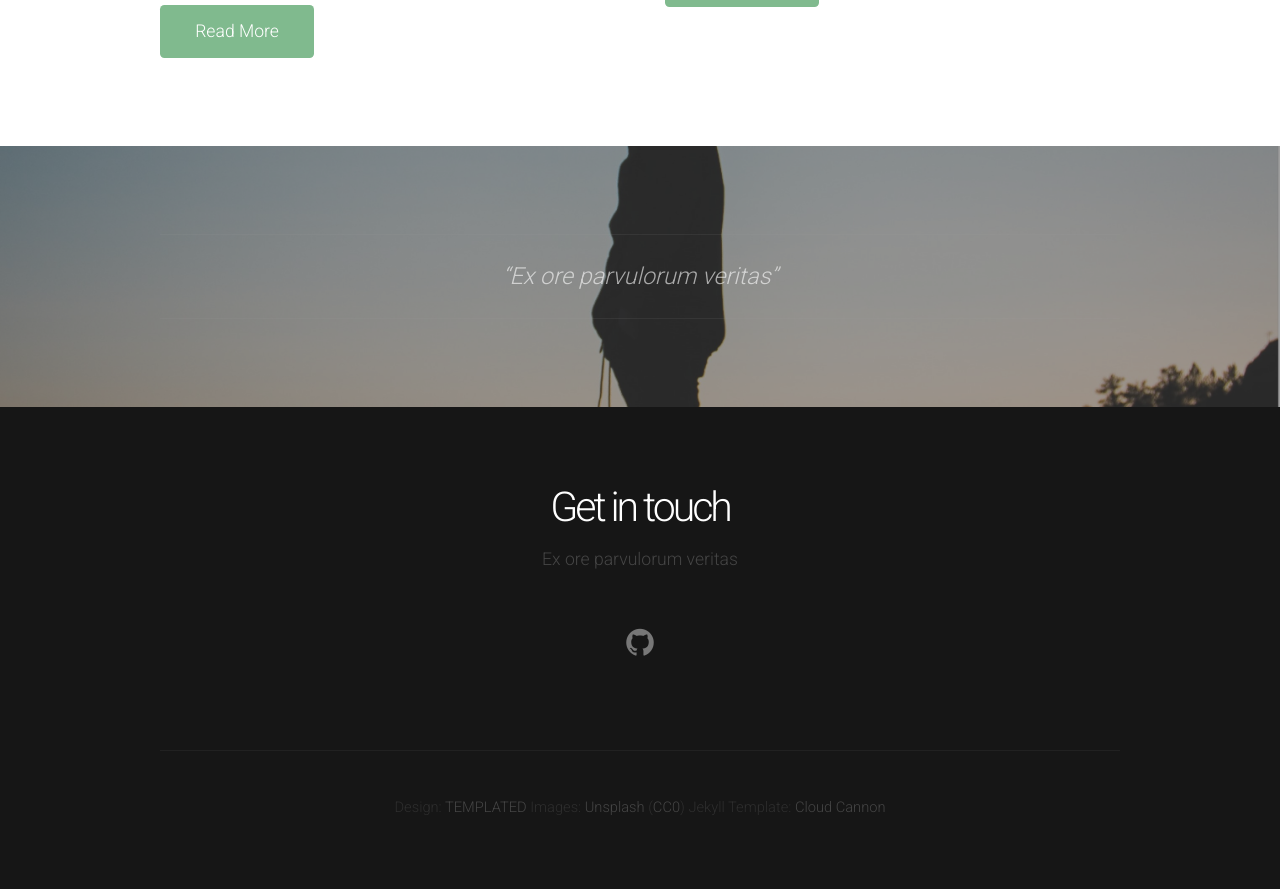
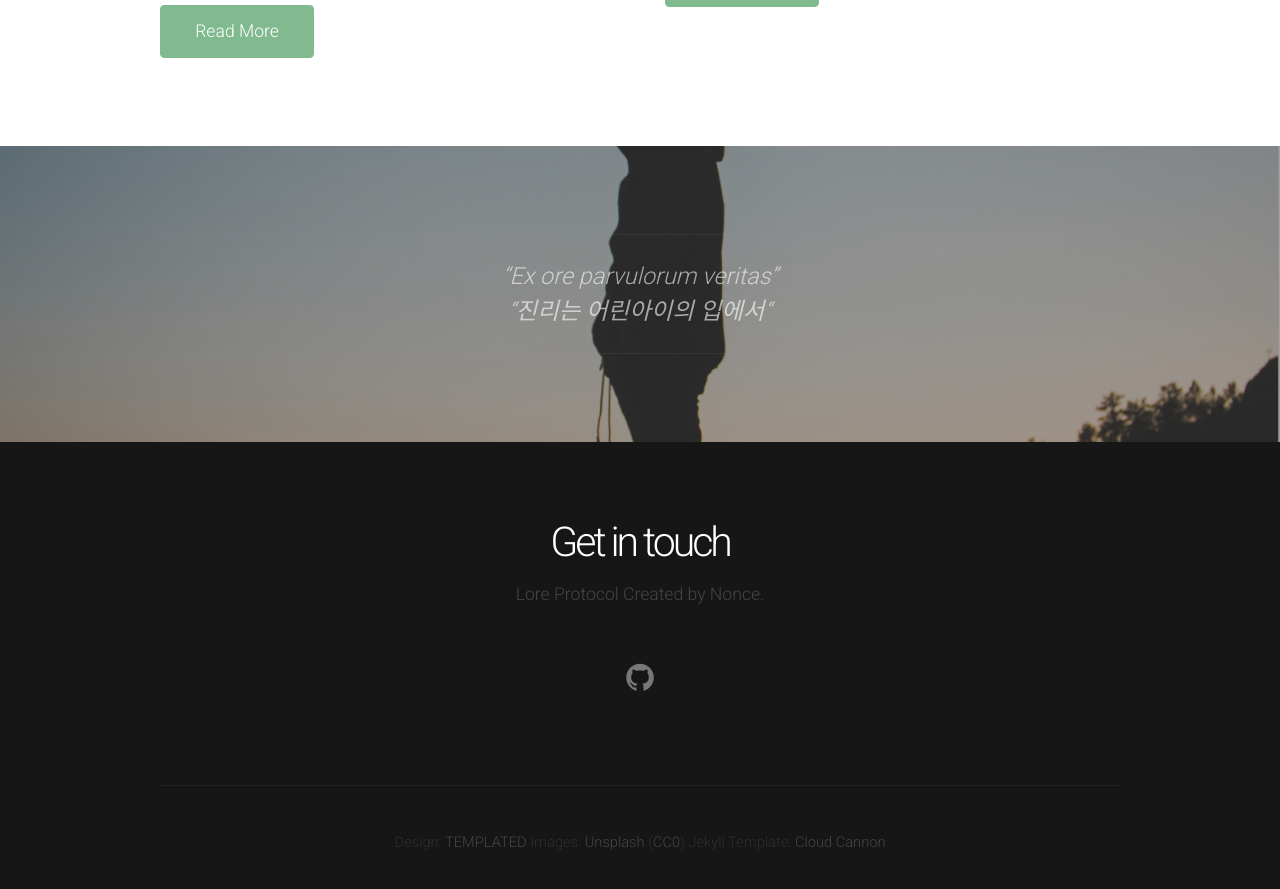
Before and after one commit to wooqii/wooqii.github.io, a Jekyll site: the page built from index.html, in a window 1280 px wide and 900 px high, scrolled down 1713 px. Shown: the top 889 px of the window. Built offline with Jekyll 4.4.1, drawn with Linux system fonts in a browser that asks for light colours; nearby versions of some CDN libraries; the list of posts is cut into pages by our own code; before the commit the page ends 2578 px from its top, so only the background shows below that.

Commit message:
under description change
Ex ore parvulorum veritas
진리는 어린아이의 입에서

```diff
--- a/_layouts/default.html
+++ b/_layouts/default.html
@@ -51,7 +51,7 @@ Released for free under the Creative Commons Attribution 3.0 license (templated.
 	<div id="tweet">
 		<div class="container">
 			<section>
-				<blockquote>&ldquo;Ex ore parvulorum veritas&rdquo;</blockquote>
+				<blockquote>&ldquo;Ex ore parvulorum veritas&rdquo;<br>&ldquo;진리는 어린아이의 입에서&ldquo;</blockquote>
 			</section>
 		</div>
 	</div>
@@ -63,7 +63,7 @@ Released for free under the Creative Commons Attribution 3.0 license (templated.
 		<section>
 			<header>
 				<h2>Get in touch</h2>
-				<span class="byline">Ex ore parvulorum veritas</span>
+				<span class="byline">Lore Protocol Created by Nonce.</span>
 			</header>
 			<ul class="contact">
 				<li><a href="#" class="fa fa-github"><span>Github</span></a></li>
```
Also changed, not shown: 1 other file.
